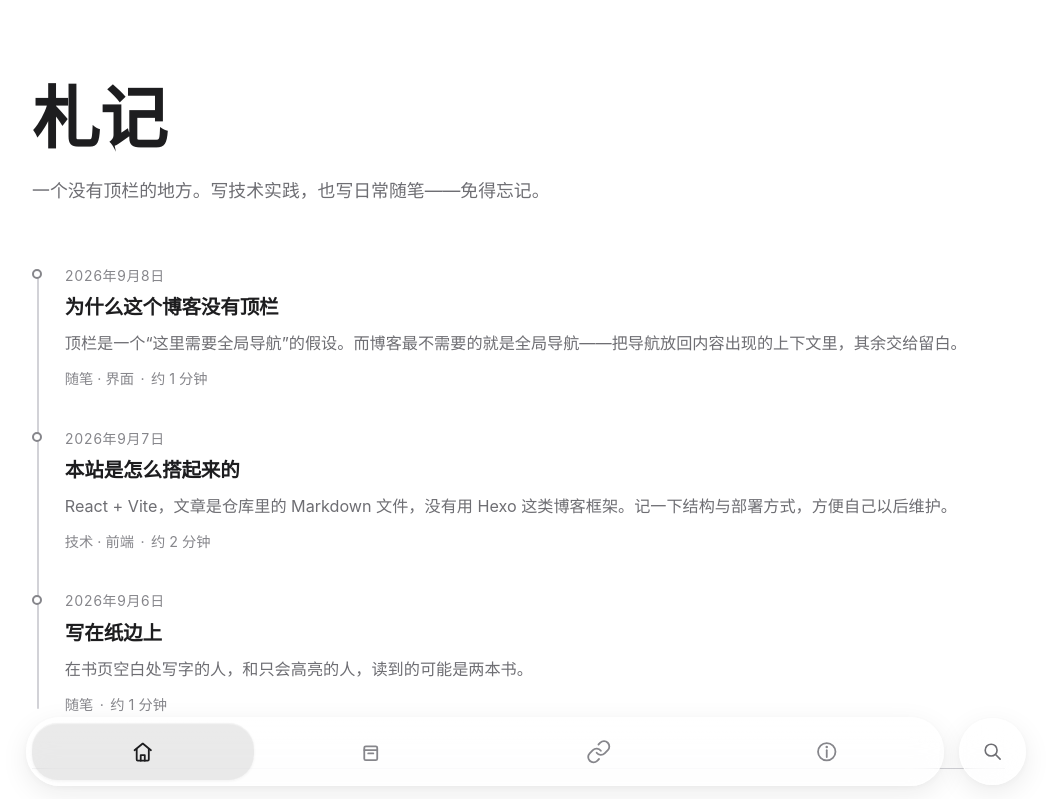
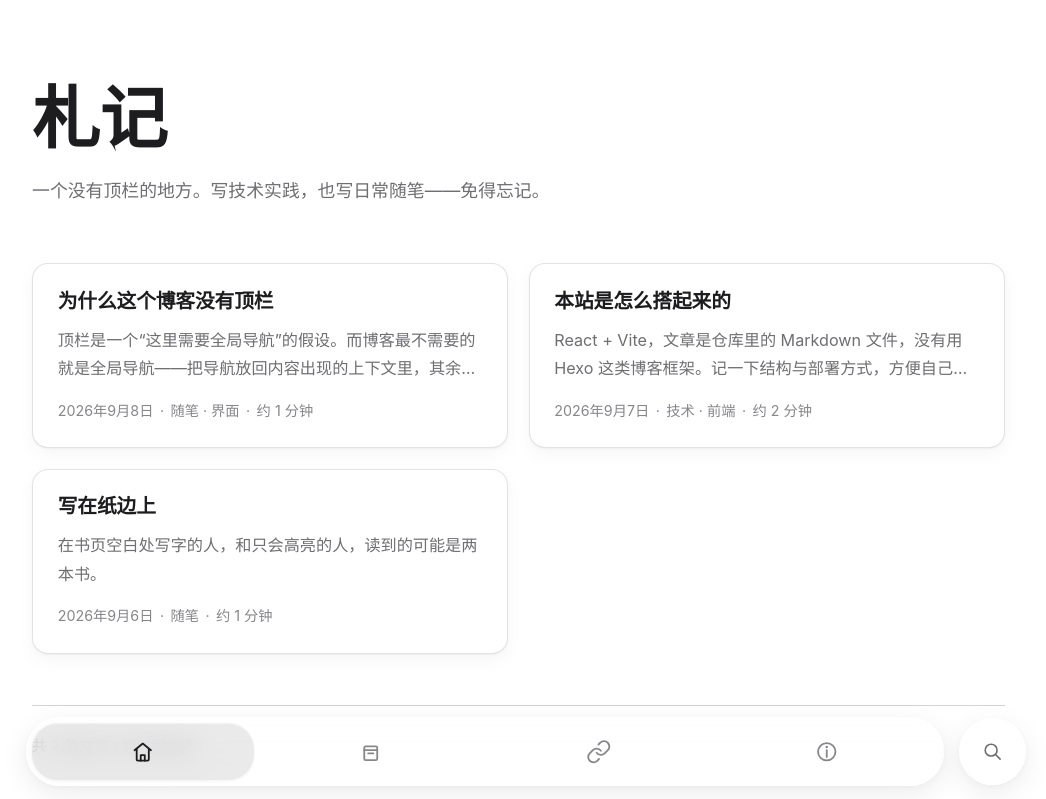
Before and after one commit to Molforte/Molforte.pages, a React (Vite) app: page / in a window 1280 px wide. Shown: the top 799 px of the page, without its empty margins (114-1160 px from the left). Built offline with nearby package versions, Linux system fonts and the light colour scheme.

Commit message:
style: 首页卡片改为白卡+细描边+轻投影的悬浮卡片风格

```diff
--- a/src/pages/Home.jsx
+++ b/src/pages/Home.jsx
@@ -17,26 +17,22 @@ export default function Home() {
 
       <ol className="post-index">
         {posts.map((post) => (
-          <li className="timeline-item" key={post.slug}>
-            <span className="timeline-item__dot" aria-hidden="true" />
-            <div className="timeline-item__body">
-              <time className="timeline-item__date" dateTime={post.date}>
-                {formatDate(post.date)}
-              </time>
-              <h2 className="timeline-item__title">
-                <Link to={`/post/${post.slug}`}>{post.title}</Link>
-              </h2>
-              <p className="timeline-item__summary">{post.summary}</p>
-              <p className="timeline-item__meta">
+          <li className="post-card" key={post.slug}>
+            <Link className="post-card__link" to={`/post/${post.slug}`}>
+              <h2 className="post-card__title">{post.title}</h2>
+              <p className="post-card__summary">{post.summary}</p>
+              <p className="post-card__meta">
+                <time dateTime={post.date}>{formatDate(post.date)}</time>
                 {post.tags.length > 0 && (
                   <>
+                    <span className="sep">·</span>
                     <span>{post.tags.join(' · ')}</span>
-                    <span className="sep">·</span>
                   </>
                 )}
+                <span className="sep">·</span>
                 <span>约 {readingMinutes(post.content)} 分钟</span>
               </p>
-            </div>
+            </Link>
           </li>
         ))}
       </ol>
--- a/src/styles/global.css
+++ b/src/styles/global.css
@@ -444,96 +444,74 @@ a {
   font-size: 1.05rem;
 }
 
-/* 首页文章流：时间轴句读 —— 日期徽章 + 竖向时间轴贯穿 */
+/* 首页文章流：白卡描边 + 轻投影 —— 宽屏两列，手机单列 */
 .post-index {
   margin: 0;
   padding: 0;
   list-style: none;
-  position: relative;
+  display: grid;
+  grid-template-columns: repeat(auto-fill, minmax(340px, 1fr));
+  gap: 1.2rem;
 }
 
-.post-index::before {
-  content: '';
-  position: absolute;
-  left: 5px;
-  top: 8px;
-  bottom: 8px;
-  width: 2px;
-  border-radius: 2px;
-  background: var(--hairline);
+.post-card {
+  margin: 0;
+  background: var(--bg);
+  border: 1px solid rgba(29, 29, 31, 0.12);
+  border-radius: 16px;
+  overflow: hidden;
+  box-shadow:
+    0 6px 18px rgba(29, 29, 31, 0.04),
+    0 1px 2px rgba(29, 29, 31, 0.04);
+  transition: box-shadow 0.2s ease, transform 0.2s ease, border-color 0.2s ease;
 }
 
-.timeline-item {
-  position: relative;
-  display: grid;
-  grid-template-columns: 14px minmax(0, 1fr);
-  column-gap: 1.1rem;
-  align-items: start;
-  padding-bottom: 2rem;
+.post-card:hover {
+  border-color: rgba(29, 29, 31, 0.2);
+  transform: translateY(-3px);
+  box-shadow:
+    0 16px 36px rgba(29, 29, 31, 0.1),
+    0 2px 6px rgba(29, 29, 31, 0.05);
 }
 
-.timeline-item:last-child {
-  padding-bottom: 0;
+.post-card__link {
+  display: block;
+  padding: 1.35rem 1.45rem 1.4rem;
+  color: var(--text);
+  text-decoration: none;
 }
 
-.timeline-item__dot {
-  display: block;
-  width: 10px;
-  height: 10px;
-  margin-top: 0.36rem;
-  border-radius: 50%;
-  background: var(--bg);
-  border: 2px solid var(--text-3);
-}
-
-.timeline-item__body {
-  min-width: 0;
-}
-
-.timeline-item__date {
-  display: block;
-  font-size: 0.82rem;
-  color: var(--text-3);
-  letter-spacing: 0.03em;
-  font-variant-numeric: tabular-nums;
-}
-
-.timeline-item__title {
-  margin: 0.3rem 0 0;
-  font-size: 1.15rem;
+.post-card__title {
+  margin: 0;
+  font-size: 1.16rem;
   font-weight: 600;
   line-height: 1.5;
   letter-spacing: -0.005em;
-}
-
-.timeline-item__title a {
-  color: var(--text);
-  text-decoration: none;
   transition: color 0.16s ease;
 }
 
-.timeline-item__title a:hover {
+.post-card:hover .post-card__title {
   color: var(--link);
 }
 
-.timeline-item__summary {
-  margin: 0.4rem 0 0;
+.post-card__summary {
+  margin: 0.55rem 0 0;
   color: var(--text-2);
   font-size: 0.95rem;
   line-height: 1.75;
+  display: -webkit-box;
+  -webkit-line-clamp: 2;
+  -webkit-box-orient: vertical;
   overflow: hidden;
-  display: -webkit-box;
-  -webkit-line-clamp: 1;
-  -webkit-box-orient: vertical;
 }
 
-.timeline-item__meta {
-  margin: 0.5rem 0 0;
+.post-card__meta {
+  margin: 0.9rem 0 0;
   font-size: 0.84rem;
   color: var(--text-3);
 }
 
-.timeline-item__meta .sep {
+.post-card__meta .sep {
   margin: 0 0.45em;
   color: var(--text-3);
 }
```
